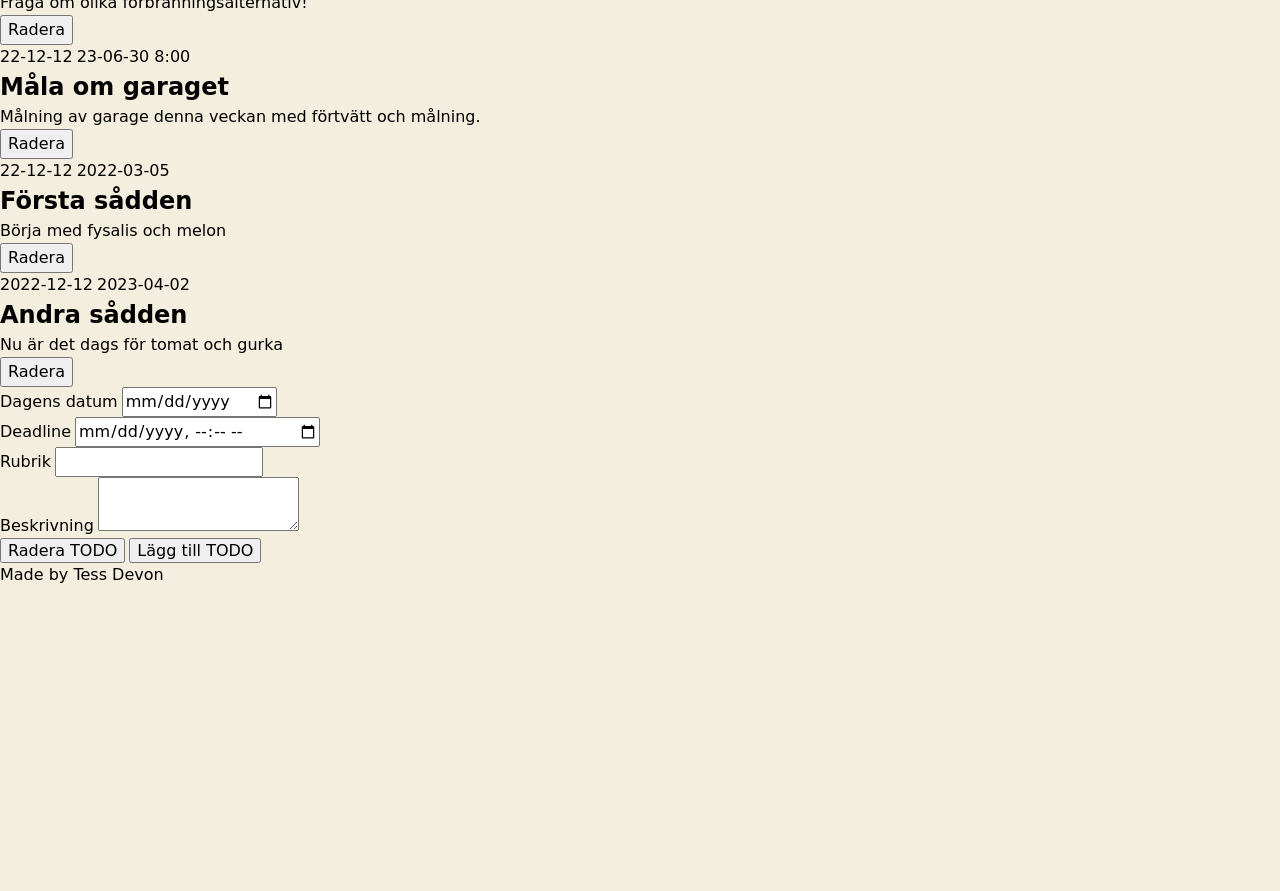
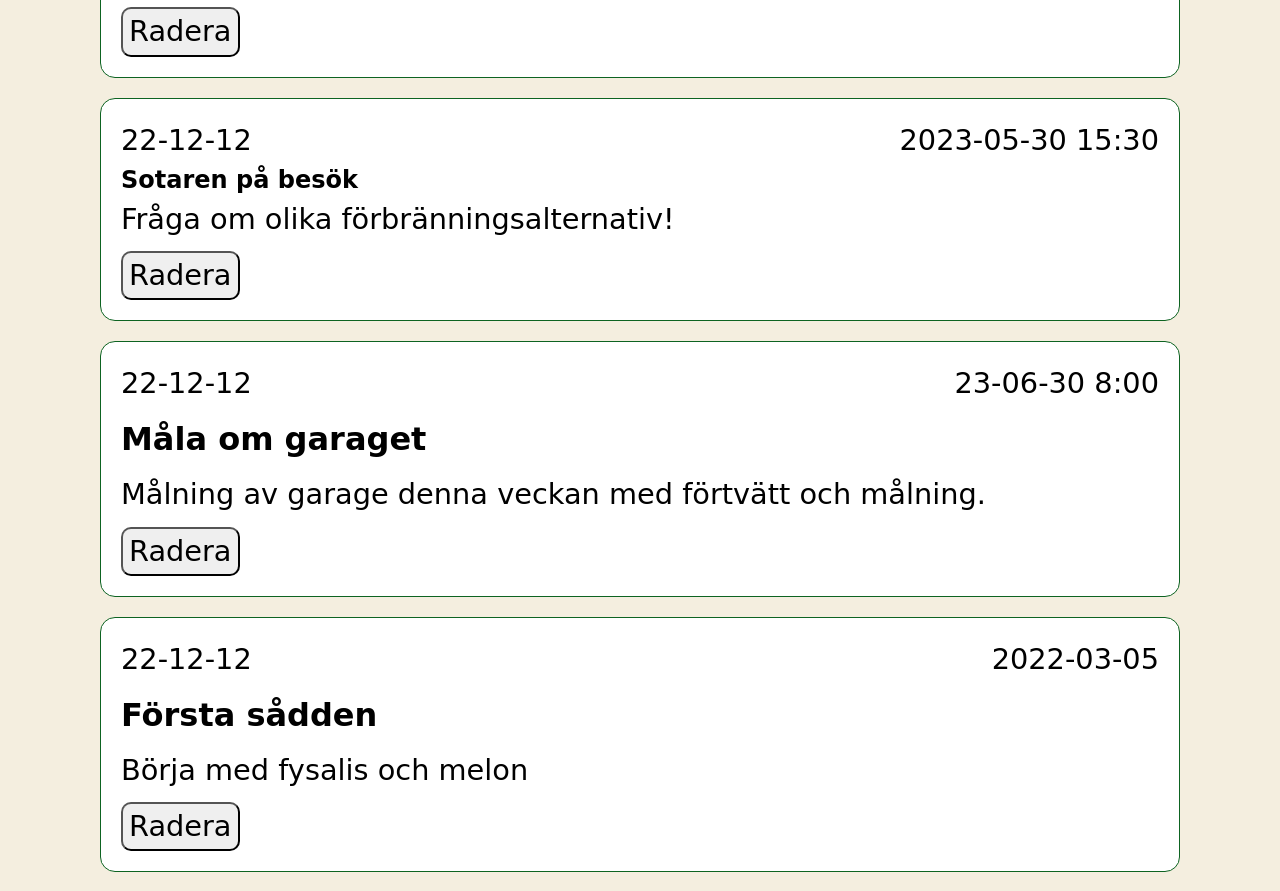
Before and after one commit to TessDevon/TodoAtHome, a website built with Vite: page index.html in a window 1280 px wide. Shown: the part 635-1526 px from the top of the page. Before the commit the page ends 1222 px from the top, so only its background shows below. Built offline with nearby package versions, Linux system fonts and the light colour scheme; a web font is replaced by a local one.

Commit message:
Added style to TODOsection

```diff
--- a/index.html
+++ b/index.html
@@ -40,16 +40,16 @@
         </section>
         <section>
           <article class="toDoItemClass" id="toDoItem">
-            <div>
+            <div class="datePartInTODOItem">
               <span class="toDaysDateClass" id="toDaysDate">2022-12-12</span>
               <span class="deadLineDateClass" id="deadLineDate">2023-03-15 5:30</span>
             </div>
-            <h2 class="ToDoNameClass" id="ToDoName">Första trädgårdstunnan</h2>
+            <h2 class="toDoNameClass" id="ToDoName">Första trädgårdstunnan</h2>
             <p class="descriptionClass" id="description">Första tömningen av trädgårdstunna. Fyll på under veckan!</p>
             <button class="deliteButtonClass" id="deliteButton">Radera</button>
           </article>
           <article class="toDoItemClass" id="toDoItem2">
-            <div>
+            <div class="datePartInTODOItem">
               <span class="toDaysDateClass" id="toDaysDate2">22-12-12</span>
               <span class="deadLineDateClass" id="deadLineDate2">2023-05-30 15:30</span>
             </div>
@@ -58,29 +58,29 @@
             <button class="deliteButtonClass" id="deliteButton2">Radera</button>
           </article>
           <article class="toDoItemClass" id="toDoItem3">
-            <div>
+            <div class="datePartInTODOItem">
               <span class="toDaysDateClass" id="toDaysDate3">22-12-12</span>
               <span class="deadLineDateClass" id="deadLineDate3">23-06-30 8:00</span>
             </div>
-            <h2 class="ToDoNameClass" id="ToDoName3">Måla om garaget</h2>
+            <h2 class="toDoNameClass" id="ToDoName3">Måla om garaget</h2>
             <p class="descriptionClass" id="description3">Målning av garage denna veckan med förtvätt och målning.</p>
             <button class="deliteButtonClass" id="deliteButton3">Radera</button>
           </article>
           <article class="toDoItemClass" id="toDoItem4">
-            <div>
+            <div class="datePartInTODOItem">
               <span class="toDaysDateClass" id="toDaysDate4">22-12-12</span>
               <span class="deadLineDateClass" id="deadLineDate4">2022-03-05</span>
             </div>
-            <h2 class="ToDoNameClass" id="ToDoName4">Första sådden</h2>
+            <h2 class="toDoNameClass" id="ToDoName4">Första sådden</h2>
             <p class="descriptionClass" id="description4">Börja med fysalis och melon</p>
             <button class="deliteButtonClass" id="deliteButton4">Radera</button>
           </article>
           <article class="toDoItemClass" id="toDoItem5">
-            <div>
+            <div class="datePartInTODOItem">
               <span class="toDaysDateClass" id="toDaysDate5">2022-12-12</span>
               <span class="deadLineDateClass" id="deadLineDate5">2023-04-02</span>
             </div>
-            <h2 class="ToDoNameClass" id="ToDoName5">Andra sådden</h2>
+            <h2 class="toDoNameClass" id="ToDoName5">Andra sådden</h2>
             <p class="descriptionClass" id="description5">Nu är det dags för tomat och gurka</p>
             <button class="deliteButtonClass" id="deliteButton5">Radera</button>
           </article>
--- a/src/style/style.scss
+++ b/src/style/style.scss
@@ -59,6 +59,40 @@ flex-direction: column;
 }
 
 /* --------------------------------------------------------------------------------
+------------------ TODO LIST ITEM -------------------------------------------------
+-------------------------------------------------------------------------------- */
+
+.toDoItemClass{
+  border: 1px, solid, rgb(13, 99, 33);
+  background-color: white;
+  border-radius: 15px;
+  margin: 20px;
+  padding: 20px;
+}
+
+.toDoNameClass {
+  padding-top: 10px;
+  padding-bottom: 10px;
+}
+
+.deliteButtonClass {
+  margin-top: 10px;
+}
+
+.descriptionClass, .deliteButtonClass {
+  font-size: 1.5rem;
+}
+
+.datePartInTODOItem {
+  display: flex;
+  justify-content: space-between;
+}
+
+.deliteButtonClass {
+  border-radius: 10px;
+}
+
+/* --------------------------------------------------------------------------------
 ------------------ BIGGER SIZES ---------------------------------------------------
 -------------------------------------------------------------------------------- */
 
@@ -83,6 +117,20 @@ flex-direction: column;
     margin-right: 15px;
   }
 
+  .toDoItemClass{
+    margin: 20px;
+    margin-left: 100px;
+    margin-right: 100px;
+    padding: 20px;
+  }
+
+  .toDoNameClass {
+    font-size: 2rem;
+  }
+
+  .toDaysDateClass, .deadLineDateClass, .descriptionClass, .deliteButtonClass {
+    font-size: 1.8rem;
+  }
 
 }
 
@@ -95,6 +143,19 @@ flex-direction: column;
     justify-content: space-evenly;
     margin-left: 250px;
     margin-right: 250px;
+  }
+
+  .toDoItemClass{
+    margin-left: 350px;
+    margin-right: 350px;
+  }
+
+  .toDoNameClass {
+    font-size: 2.2rem;
+  }
+
+  .toDaysDateClass, .deadLineDateClass, .descriptionClass, .deliteButtonClass {
+    font-size: 2rem;
   }
 
 }
```
